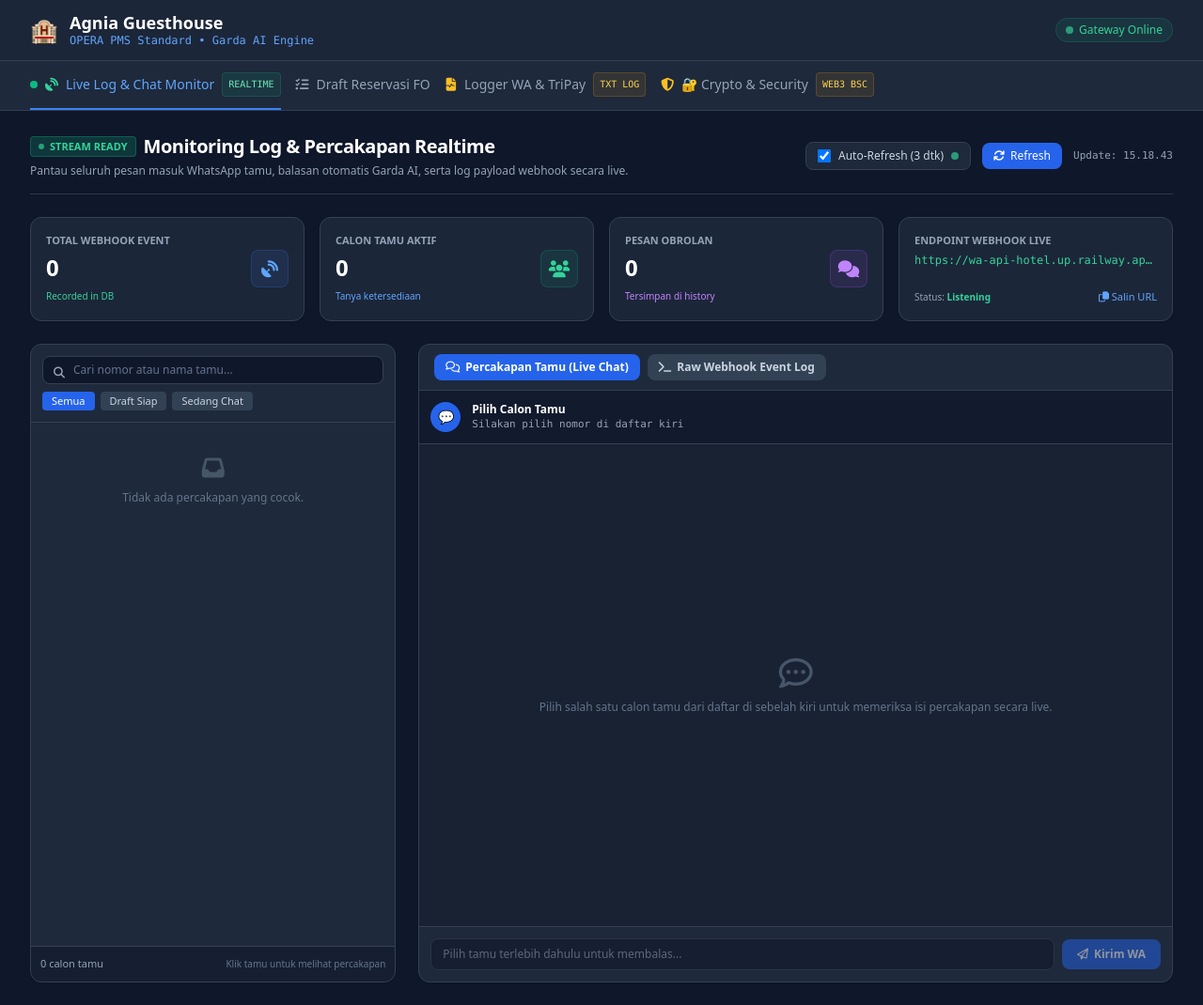
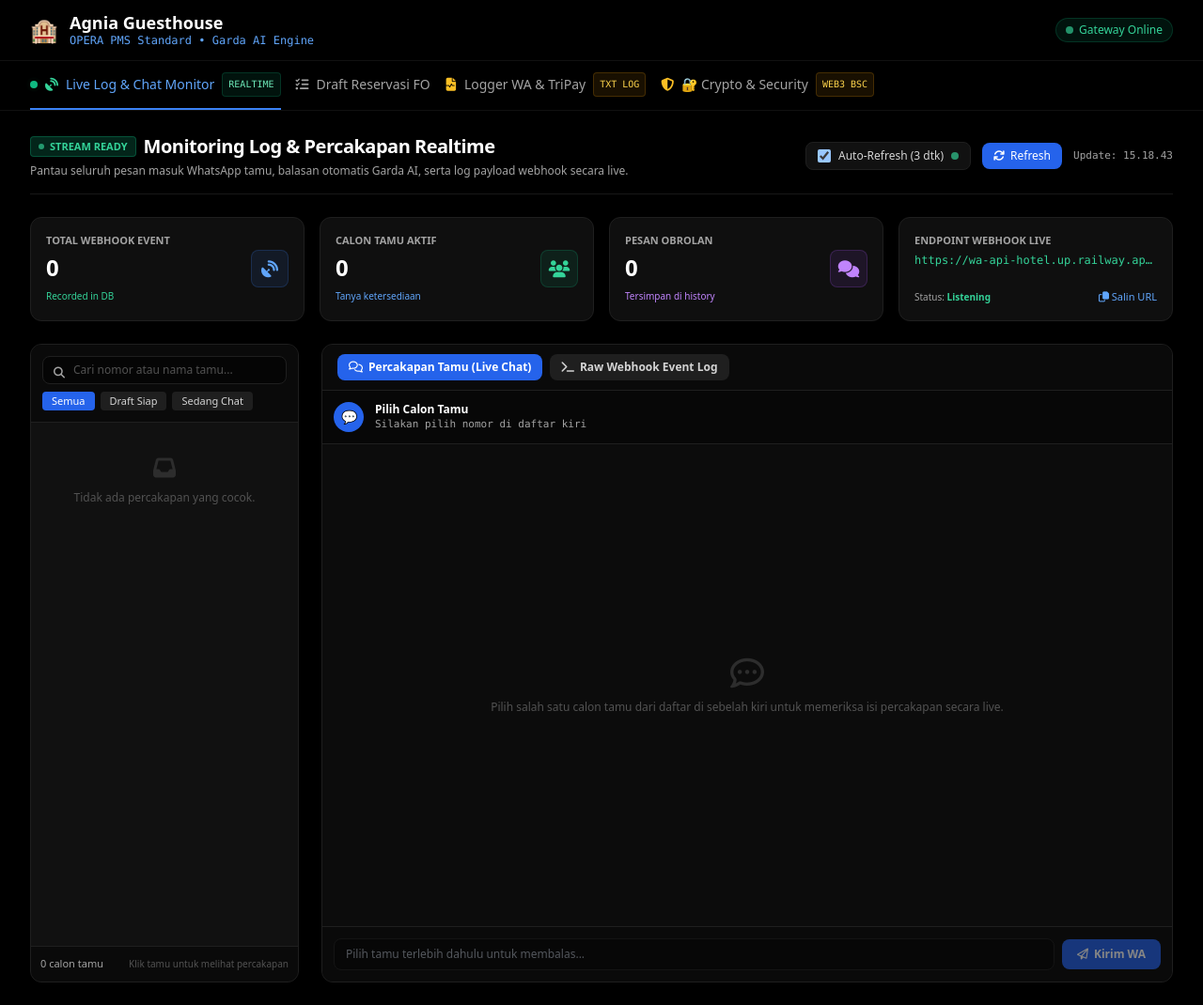
Before and after one commit to cubbis-com/hotel-api-crypto, a FastAPI app: page / in a window 1280 px wide. Shown: the whole page at 94% size. Run offline with FastAPI, Linux system fonts and the light colour scheme; data that the repository does not hold is empty; some libraries are stand-ins or nearby versions.

Commit message:
feat(ui): update dashboard to full-width and OLED pure black theme

```diff
--- a/templates/dashboard.html
+++ b/templates/dashboard.html
@@ -5,30 +5,63 @@
   <meta name="viewport" content="width=device-width, initial-scale=1.0">
   <title>{{ hotel_name }} - Front Office & AI Manager</title>
   <script src="https://cdn.tailwindcss.com"></script>
+  <script>
+    tailwind.config = {
+      darkMode: "class",
+      theme: {
+        extend: {
+          colors: {
+            slate: {
+              950: "#000000",
+              900: "#050505",
+              850: "#0a0a0a",
+              800: "#111111",
+              750: "#161616",
+              700: "#1f1f1f",
+              600: "#2d2d2d",
+              500: "#525252",
+              400: "#a3a3a3",
+              300: "#d4d4d4",
+              200: "#e5e5e5",
+              100: "#f5f5f5",
+              50: "#ffffff"
+            }
+          }
+        }
+      }
+    };
+  </script>
   <link rel="stylesheet" href="https://cdnjs.cloudflare.com/ajax/libs/font-awesome/6.4.0/css/all.min.css">
   <style>
+    :root {
+      color-scheme: dark;
+    }
+    body {
+      background-color: #000000 !important;
+      color: #f5f5f5;
+    }
     /* Custom scrollbar */
     ::-webkit-scrollbar {
       width: 6px;
       height: 6px;
     }
     ::-webkit-scrollbar-track {
-      background: rgba(15, 23, 42, 0.6);
+      background: #050505;
     }
     ::-webkit-scrollbar-thumb {
-      background: rgba(51, 65, 85, 0.8);
+      background: #222222;
       border-radius: 4px;
     }
     ::-webkit-scrollbar-thumb:hover {
-      background: rgba(71, 85, 105, 1);
+      background: #333333;
     }
   </style>
 </head>
-<body class="bg-slate-900 text-slate-100 font-sans min-h-screen flex flex-col">
+<body class="bg-black text-slate-100 font-sans min-h-screen flex flex-col antialiased">
 
   <!-- Header -->
-  <header class="bg-slate-800/90 backdrop-blur border-b border-slate-700 sticky top-0 z-50">
-    <div class="max-w-7xl mx-auto px-4 sm:px-6 lg:px-8 h-16 flex items-center justify-between">
+  <header class="bg-black/95 backdrop-blur border-b border-slate-800 sticky top-0 z-50">
+    <div class="w-full px-4 sm:px-6 lg:px-8 h-16 flex items-center justify-between">
       <div class="flex items-center space-x-3">
         <span class="text-2xl">🏨</span>
         <div>
@@ -46,8 +79,8 @@
   </header>
 
   <!-- Navigation Tabs -->
-  <div class="bg-slate-800 border-b border-slate-700">
-    <div class="max-w-7xl mx-auto px-4 sm:px-6 lg:px-8 flex space-x-4 overflow-x-auto">
+  <div class="bg-black border-b border-slate-800">
+    <div class="w-full px-4 sm:px-6 lg:px-8 flex space-x-4 overflow-x-auto">
       <button onclick="switchTab('monitoring')" id="tab-monitoring" class="tab-btn py-3 border-b-2 border-blue-500 text-blue-400 font-medium text-sm flex items-center space-x-2 whitespace-nowrap transition">
         <span class="relative flex h-2 w-2">
           <span class="animate-ping absolute inline-flex h-full w-full rounded-full bg-emerald-400 opacity-75"></span>
@@ -101,7 +134,7 @@
   </div>
 
   <!-- Main Container -->
-  <main class="flex-1 max-w-7xl w-full mx-auto px-4 sm:px-6 lg:px-8 py-6">
+  <main class="flex-1 w-full px-4 sm:px-6 lg:px-8 py-6">
 
     <!-- Toast Notification -->
     <div id="toast" class="hidden fixed bottom-5 right-5 bg-blue-600 text-white px-4 py-2.5 rounded-lg shadow-xl text-sm transition-all z-50 flex items-center space-x-2">
@@ -195,7 +228,7 @@
       <div class="grid grid-cols-1 lg:grid-cols-12 gap-6">
 
         <!-- LEFT: Guest Thread List (4 cols) -->
-        <div class="lg:col-span-4 flex flex-col bg-slate-800 border border-slate-700 rounded-xl overflow-hidden shadow-sm h-[680px]">
+        <div class="lg:col-span-4 xl:col-span-3 flex flex-col bg-slate-800 border border-slate-700 rounded-xl overflow-hidden shadow-sm h-[calc(100vh-210px)] min-h-[680px]">
           <!-- Header search & filter -->
           <div class="p-3 border-b border-slate-700 bg-slate-850">
             <div class="relative">
@@ -222,7 +255,7 @@
         </div>
 
         <!-- RIGHT: View Tabs (Chat Thread vs Raw Webhook Logs) (8 cols) -->
-        <div class="lg:col-span-8 flex flex-col bg-slate-800 border border-slate-700 rounded-xl overflow-hidden shadow-sm h-[680px]">
+        <div class="lg:col-span-8 xl:col-span-9 flex flex-col bg-slate-800 border border-slate-700 rounded-xl overflow-hidden shadow-sm h-[calc(100vh-210px)] min-h-[680px]">
 
           <!-- Sub-header switcher -->
           <div class="px-4 py-2.5 border-b border-slate-700 bg-slate-850 flex items-center justify-between">
@@ -502,7 +535,7 @@
     <!-- ========================================== -->
     <section id="panel-crypto" class="tab-panel hidden space-y-6">
       <!-- Header Banner -->
-      <div class="bg-gradient-to-r from-slate-900 via-slate-800 to-indigo-950 border border-indigo-500/30 rounded-2xl p-6 shadow-xl relative overflow-hidden">
+      <div class="bg-gradient-to-r from-black via-slate-900 to-[#0e0e18] border border-indigo-500/30 rounded-2xl p-6 shadow-xl relative overflow-hidden">
         <div class="absolute -right-10 -bottom-10 w-60 h-60 bg-indigo-500/10 rounded-full blur-3xl pointer-events-none"></div>
         <div class="flex flex-col md:flex-row md:items-center justify-between gap-4 relative z-10">
           <div>
```
